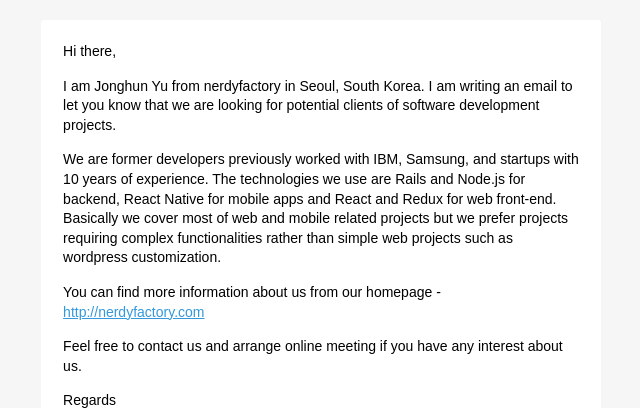
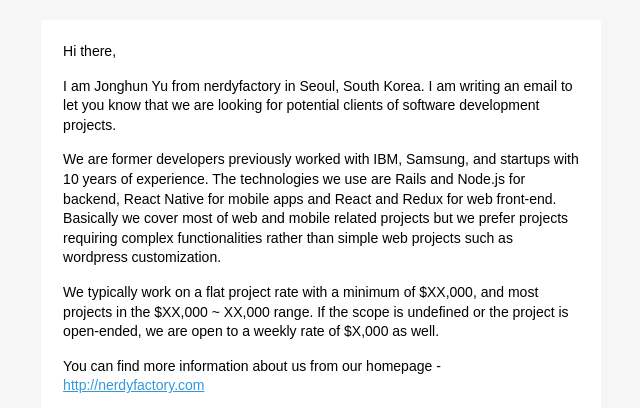
Before and after one commit to JonghunYu/spamer, a website: page email.html in a window 1280 px wide. Shown: the top 408 px of the page, without its empty margins (323-963 px from the left). Drawn offline with Linux system fonts and the light colour scheme.

Commit message:
added budget detail in the content

```diff
--- a/email.html
+++ b/email.html
@@ -259,6 +259,7 @@
                         <p>Hi there,</p>
                         <p>I am Jonghun Yu from nerdyfactory in Seoul, South Korea. I am writing an email to let you know that we are looking for potential clients of software development projects.</p>
                         <p>We are former developers previously worked with IBM, Samsung, and startups with 10 years of experience. The technologies we use are Rails and Node.js for backend, React Native for mobile apps and React and Redux for web front-end. Basically we cover most of web and mobile related projects but we prefer projects requiring complex functionalities rather than simple web projects such as wordpress customization.</p>
+                        <p>We typically work on a flat project rate with a minimum of $XX,000, and most projects in the $XX,000 ~ XX,000 range. If the scope is undefined or the project is open-ended, we are open to a weekly rate of $X,000 as well.</p>
                         <p>You can find more information about us from our homepage - <a href="http://nerdyfactory.com">http://nerdyfactory.com</a></p>
                         <p>Feel free to contact us and arrange online meeting if you have any interest about us.</p>
                         <p>Regards<br>Jonghun Yu</p>
```
